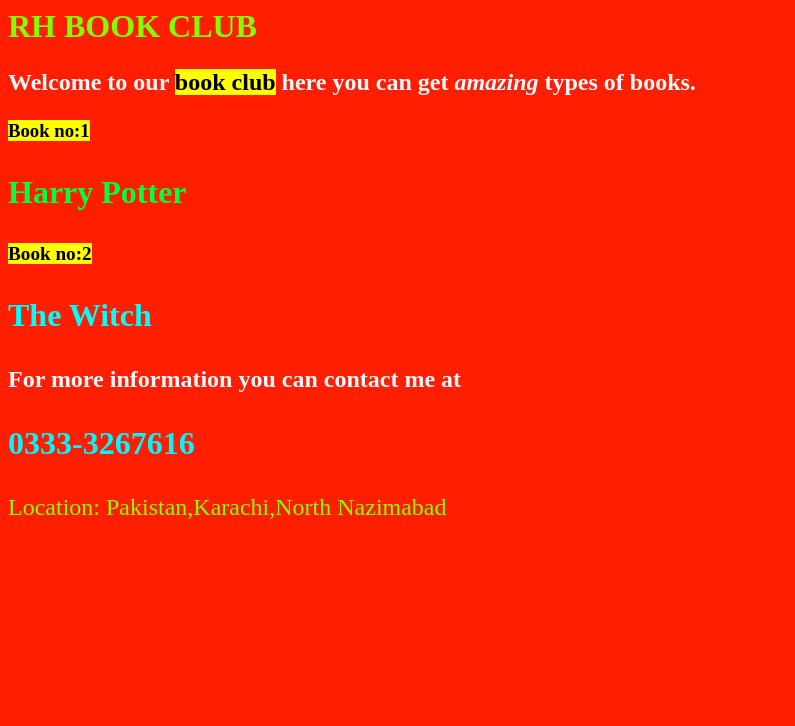
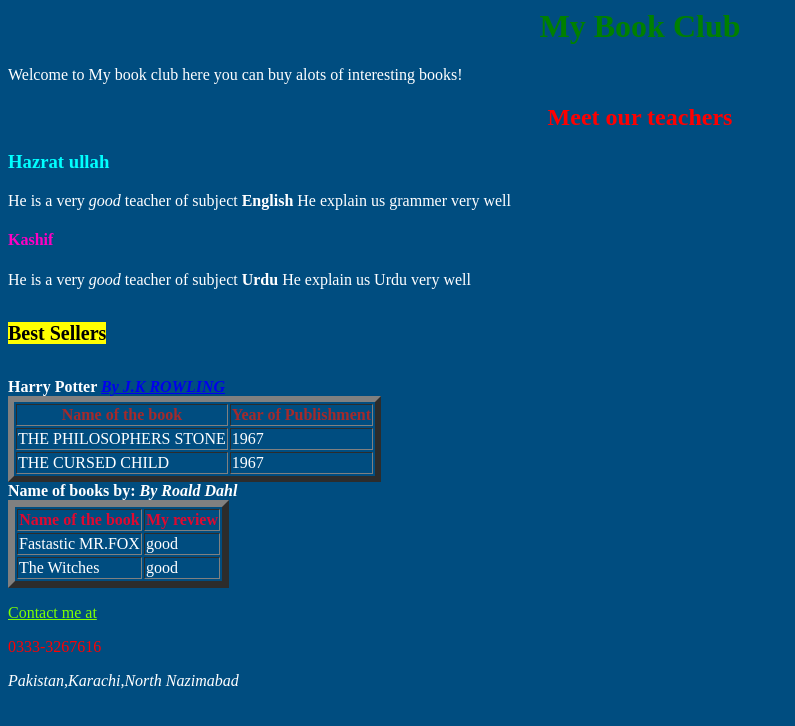
Before and after one commit to Raja5736/Book-Club-Part-1-Project, a plain HTML site: page index.html in a window 1280 px wide. Shown: the whole page, without its empty margins (0-795 px from the left). Drawn offline with Linux system fonts and the light colour scheme.

Commit message:
Co-authored-by: SmritiJain123 <SmritiJain123@users.noreply.github.com>

```diff
--- a/index.html
+++ b/index.html
@@ -1,18 +1,69 @@
-<html><head><body style="background-color: rgb(255, 30, 0);">
-    <!--Header-->
-    <title>Welcome to RH book club</title>
-</body></head><h1 style="color:chartreuse">
-    RH BOOK CLUB
-</h1></html>
-<h2><p style="color:aliceblue">Welcome to our <mark style="color:rgb(0, 0, 0)">book club</mark> here you can get <i>amazing</i>  types of books.</p></h2>
-<!--Main Content-->
-<h3><p style="color:aqua"
-><mark>Book no:1</mark>
-</p></h3>
-<h4><p style="color:rgb(0, 255, 64);font-size: xx-large;">
-Harry Potter
-</p></h4><h5 style="font-size: larger ;color:aqua ;"><p><mark>Book no:2</mark></p></h5><h6><p style="color:aqua;font-size: xx-large;">The Witch</p></h6><h7><p
-style="font-size: x-large;
-color:aliceblue"><b>
-  <!--footer-->  For more information you
-can contact me at</b></p></h7><h8><p style="font-size: xx-large;color:rgb(0, 247, 255)"><b>0333-3267616</b></p></h8><h9><p style="font-size: x-large;color:chartreuse">Location: Pakistan,Karachi,North Nazimabad</p></h9>
+<html>
+
+<head>
+  <title>Rajas Book Club</title>
+</head>
+
+<body style="background-color:rgb(0, 77, 128);color:white">
+  <!--Heading-->
+  <h1 style="text-align:center; color:green;"">My Book Club</h1>
+    <p>Welcome to My book club here you can buy alots of interesting books!</p>
+    <!--Content-->
+    <h2 style=" text-align:center; color:red">Meet our teachers</h2>
+
+    <h3 style="color:aqua"><strong></strong>Hazrat ullah</strong></h3>
+
+    <p>He is a very <i>good</i> teacher of subject <b>English</b> He explain us grammer very well</p>
+
+    <h4 style="color:rgb(255, 0, 195)"><strong></strong>Kashif</strong></h4>
+
+    <p>He is a very <i>good</i> teacher of subject <b>Urdu</b> He explain us Urdu
+      very well</p>
+    <!--best selling books-->
+    <h5 style="color:rgb(255, 157, 0); font-size:20px;"><b><mark>Best Sellers</mark></b> </h5>
+
+    <b>Harry Potter <a href="https://en.wikipedia.org/wiki/J._K._Rowling"><em>By J.K ROWLING</em></a></b> <br>
+
+
+    <table border="6">
+      <tr style="color: brown; size:17px;">
+        <th>Name of the book</th>
+        <th>Year of Publishment</th>
+      </tr>
+      <tr>
+        <td>THE PHILOSOPHERS STONE</td>
+        <td>1967</td>
+      </tr>
+      <tr>
+        <td>THE CURSED CHILD</td>
+        <td>1967</td>
+      </tr>
+
+    </table>
+
+
+    <b>Name of books by: <em>By Roald Dahl</em></b>
+    <table border="7">
+      <tr style="color: rgb(223, 9, 48);">
+        <th>Name of the book</th>
+        <th>My review</th>
+      </tr>
+      <tr>
+        <td>Fastastic MR.FOX</td>
+        <td>good</td>
+      </tr>
+      <tr>
+        <td>The Witches</td>
+        <td>good</td>
+      </tr>
+    </table>
+
+
+    <!--contact-info-->
+    <p style="color:chartreuse;"><u>Contact me at</u></p>
+    <p style="color: rgb(255, 0, 0);  ">0333-3267616</p>
+    <address>Pakistan,Karachi,North Nazimabad</address>
+
+</body>
+
+</html>
```
